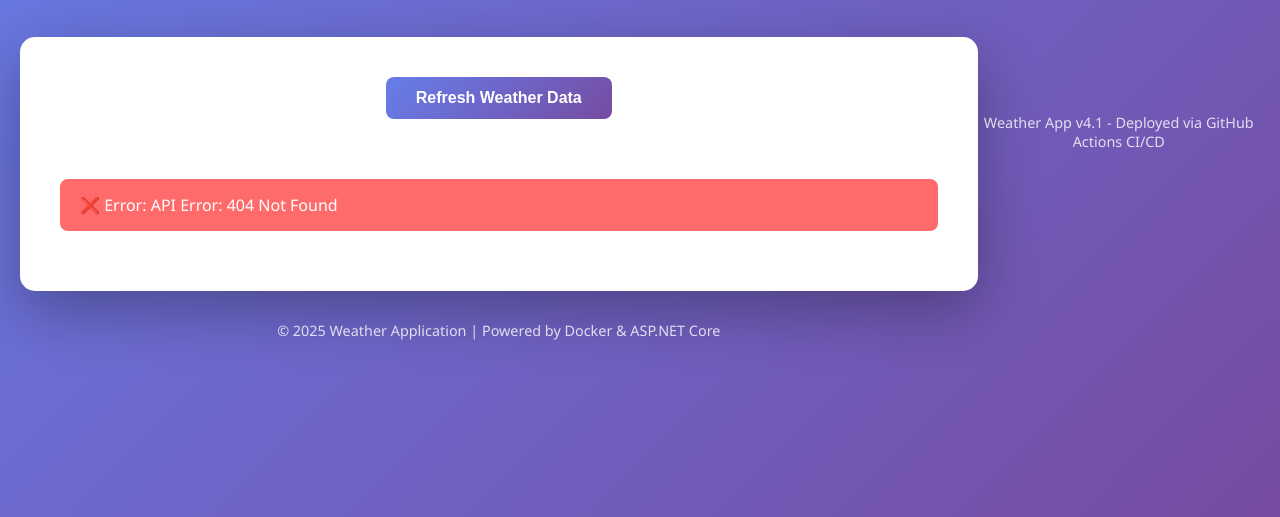
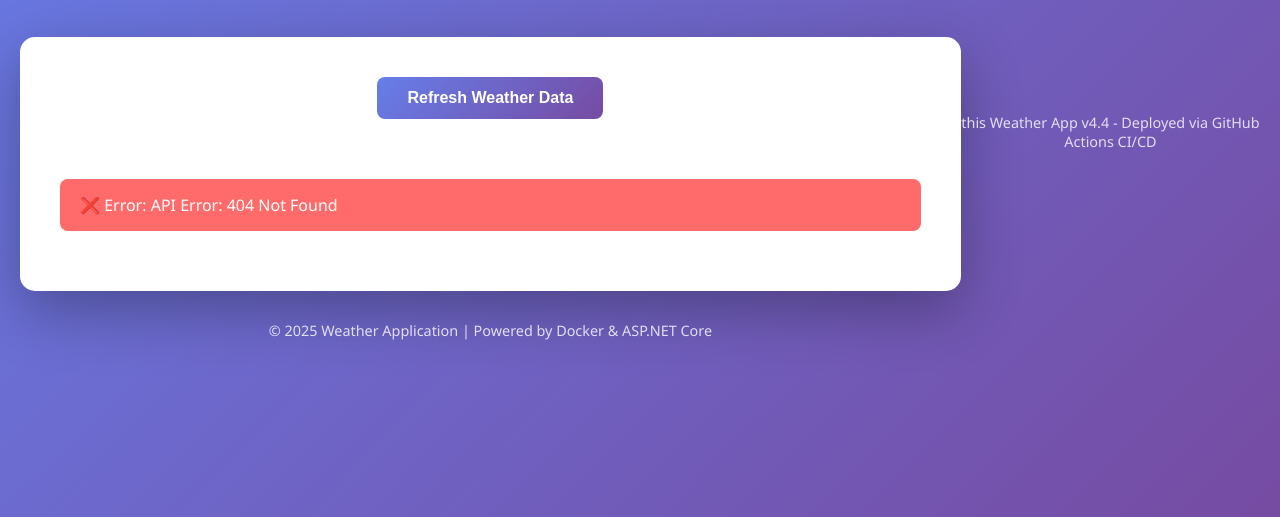
Before and after one commit to EngKarimSalah/CI-CD_PiplinePractice, a plain HTML site: page Frontend/index.html in a window 1280 px wide. Shown: the part 283-800 px from the top of the page. Drawn offline with Linux system fonts and the light colour scheme; no server answers.

Commit message:
Update version number in footer to v4.4

```diff
--- a/Frontend/index.html
+++ b/Frontend/index.html
@@ -37,7 +37,7 @@
 </body>
 <!-- Add version info in footer -->
 <footer>
-    <p>Weather App v4.1 - Deployed via GitHub Actions CI/CD</p>
+    <p>this Weather App v4.4 - Deployed via GitHub Actions CI/CD</p>
 </footer>
 
 </html>
```
